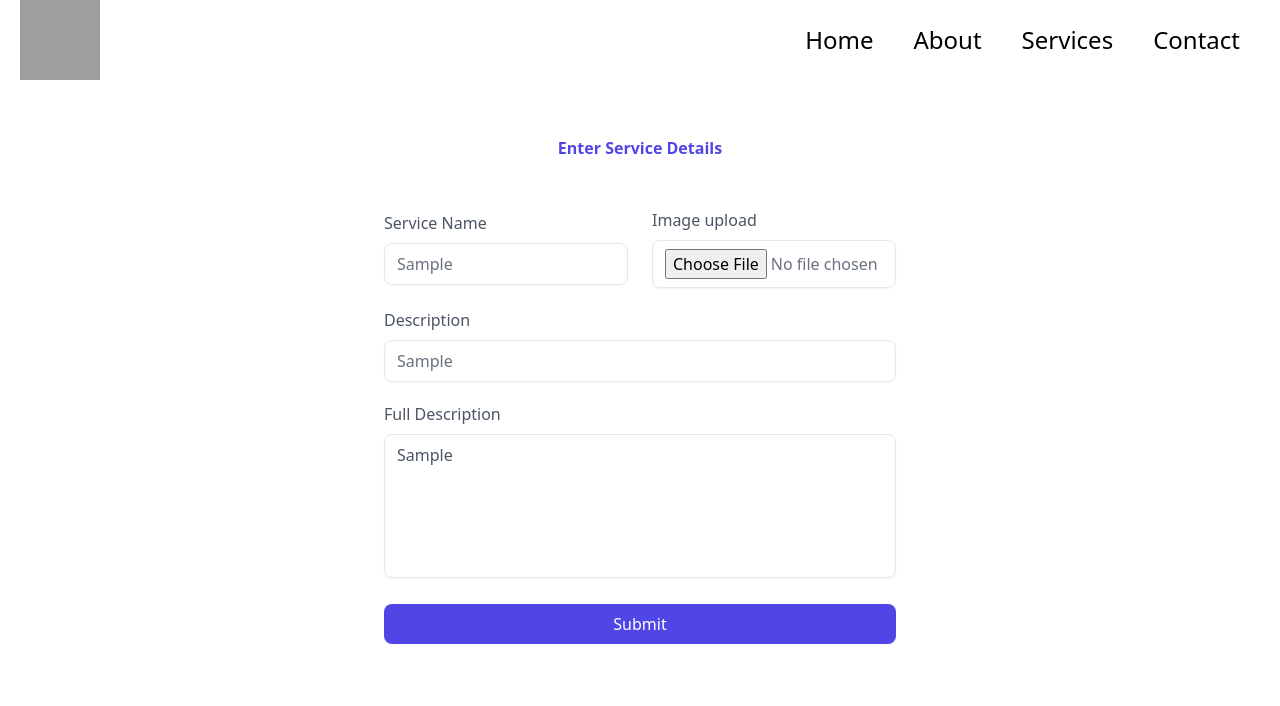
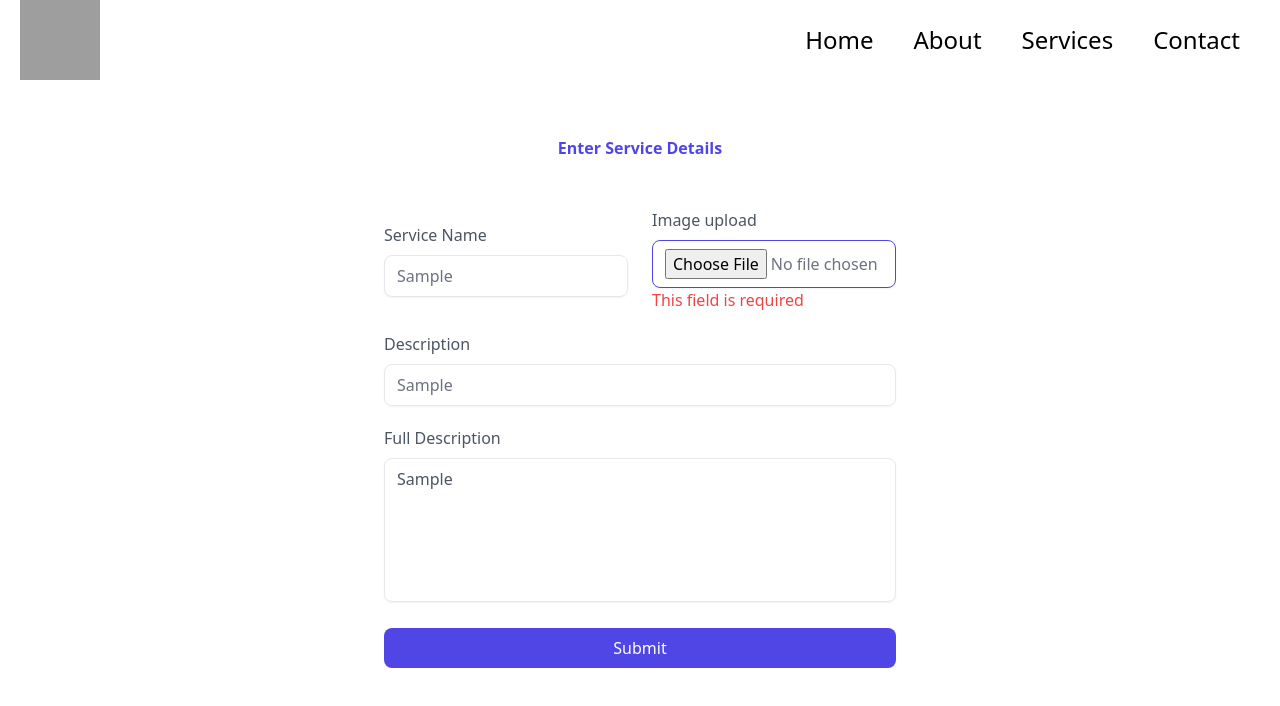
Before and after one commit to harsh2k2/Service-Marketplace, a React (Vite) app in the folder services-project-vite/: page /admin in a window 1280 px wide. Both pictures are taken after typing "Sample", "Sample", "Sample" into the empty fields and a click on the input 640 px from the left and 624 px from the top of the page. Shown: the top 706 px of the page. Built offline with nearby package versions, Linux system fonts and the light colour scheme; no server answers; grey boxes are pictures that could not be loaded.

Commit message:
added mandatory checks in form

```diff
--- a/services-project-vite/src/components/ServiceListingForm.jsx
+++ b/services-project-vite/src/components/ServiceListingForm.jsx
@@ -91,6 +91,9 @@ const ServiceListingForm = () => {
                   {...register("Service Name", { required: true })}
                   className="w-full mt-2 px-3 py-2 text-gray-500 bg-transparent outline-none border focus:border-indigo-600 shadow-sm rounded-lg"
                 />
+                {errors["Service Name"] && (
+                  <span className="text-red-500">This field is required</span>
+                )}
               </div>
               {/* <div>
                 <label className="font-medium">Image Path</label>
@@ -107,8 +110,12 @@ const ServiceListingForm = () => {
                   type="file"
                   name="image"
                   onChange={handleFile}
+                  {...register("image", { required: true })}
                   className="w-full mt-2 px-3 py-2 text-gray-500 bg-transparent outline-none border focus:border-indigo-600 shadow-sm rounded-lg"
                 />
+                {errors.image && (
+                  <span className="text-red-500">This field is required</span>
+                )}
                 {/* <button onClick={handleUpload}>Upload</button> */}
               </div>
             </div>
@@ -120,6 +127,9 @@ const ServiceListingForm = () => {
                 {...register("Description", { required: true })}
                 className="w-full mt-2 px-3 py-2 text-gray-500 bg-transparent outline-none border focus:border-indigo-600 shadow-sm rounded-lg"
               />
+              {errors["Description"] && (
+                <span className="text-red-500">This field is required</span>
+              )}
             </div>
             <div>
               <label className="font-medium">Full Description</label>
@@ -128,6 +138,9 @@ const ServiceListingForm = () => {
                 {...register("Full Description", { required: true })}
                 className="w-full mt-2 h-36 px-3 py-2 resize-none appearance-none bg-transparent outline-none border focus:border-indigo-600 shadow-sm rounded-lg"
               ></textarea>
+              {errors["Full Description"] && (
+                <span className="text-red-500">This field is required</span>
+              )}
             </div>
 
             <input
```
